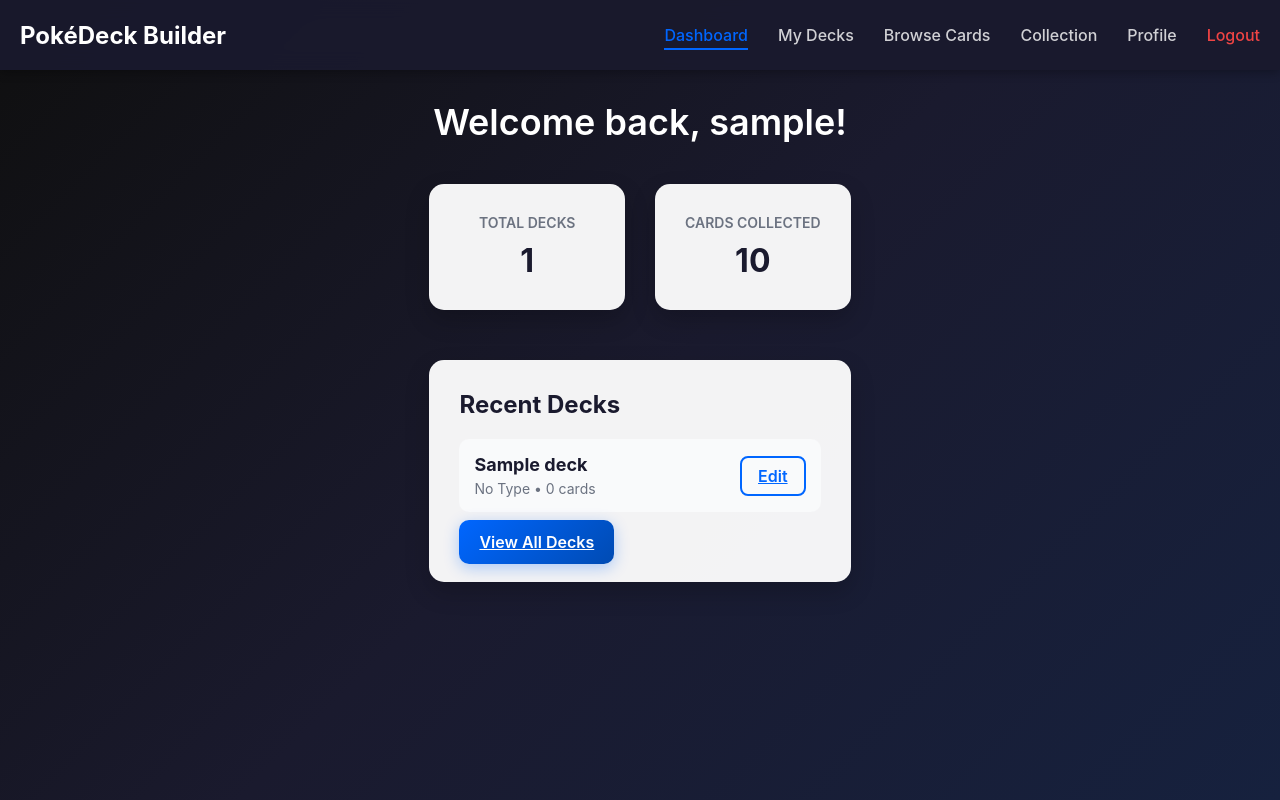
After one commit to TipperTruong713/PokeDeckBuilder, a PHP site: page /dashboard.php in a window 1280 px wide. The commit adds this page. Run offline with PHP 8.4, Linux system fonts and the light colour scheme; the visitor is signed in with stand-in values (Sample User, id 1); data comes from the database, SQL or seed files in the repository; tables that the repository leaves empty hold one stand-in row (values such as "Sample post").

Commit message:
implement dashboard feature for user & update nav links

```diff
--- a/Final Demo/browse_cards.php
+++ b/Final Demo/browse_cards.php
@@ -83,7 +83,7 @@
                 <span>PokéDeck Builder</span>
             </div>
             <div class="nav-links">
-                <a href="dashboard.html" class="nav-link">Dashboard</a>
+                <a href="dashboard.php" class="nav-link">Dashboard</a>
                 <a href="mydecks.html" class="nav-link">My Decks</a>
                 <a href="browse_cards.php" class="nav-link active">Browse Cards</a>
                 <a href="collection.html" class="nav-link">Collection</a>
--- /dev/null
+++ b/Final Demo/dashboard.php
@@ -0,0 +1,155 @@
+<?php
+session_start();
+
+error_reporting(E_ALL);
+ini_set('display_errors', 1);
+
+// Check if user is logged in
+if (!isset($_SESSION['user_ID'])) {
+    header("Location: index.html");
+    exit();
+}
+
+$user_id = $_SESSION['user_ID'];
+
+// Database connection
+$conn = new mysqli("localhost", "root", "", "PokeDeckBuilder");
+
+if ($conn->connect_error) {
+    die("Connection failed: " . $conn->connect_error);
+}
+
+// Get total decks count
+$sql = "SELECT COUNT(*) as total_decks FROM Deck WHERE User_ID = ?";
+$stmt = $conn->prepare($sql);
+$stmt->bind_param("i", $user_id);
+$stmt->execute();
+$result = $stmt->get_result();
+$total_decks = $result->fetch_assoc()['total_decks'];
+$stmt->close();
+
+// Get total cards collected
+$sql = "SELECT SUM(Quantity_In_Collection) as total_cards
+        FROM Collections_Cards cc
+        JOIN Collection c ON cc.Collection_ID = c.Collection_ID
+        WHERE c.User_ID = ?";
+$stmt = $conn->prepare($sql);
+$stmt->bind_param("i", $user_id);
+$stmt->execute();
+$result = $stmt->get_result();
+$total_cards = $result->fetch_assoc()['total_cards'] ?? 0;
+$stmt->close();
+
+// Get recent decks (limit to 3)
+$sql = "SELECT d.Deck_ID, d.Deck_Name, d.Deck_Type,
+        COUNT(dc.Card_ID) as card_count,
+        GROUP_CONCAT(DISTINCT pc.Type) as types
+        FROM Deck d
+        LEFT JOIN Deck_Cards dc ON d.Deck_ID = dc.Deck_ID
+        LEFT JOIN Card c ON dc.Card_ID = c.Card_ID
+        LEFT JOIN Pokemon_Card pc ON c.Card_ID = pc.Card_ID
+        WHERE d.User_ID = ?
+        GROUP BY d.Deck_ID
+        ORDER BY d.Deck_ID DESC
+        LIMIT 3";
+
+$stmt = $conn->prepare($sql);
+$stmt->bind_param("i", $user_id);
+$stmt->execute();
+$recent_decks = $stmt->get_result();
+$stmt->close();
+
+// Get username
+$sql = "SELECT Username FROM User WHERE User_ID = ?";
+$stmt = $conn->prepare($sql);
+$stmt->bind_param("i", $user_id);
+$stmt->execute();
+$result = $stmt->get_result();
+$username = $result->fetch_assoc()['Username'];
+$stmt->close();
+
+?>
+<!DOCTYPE html>
+<html lang="en">
+<head>
+    <meta charset="UTF-8">
+    <meta name="viewport" content="width=device-width, initial-scale=1.0">
+    <title>Pokemon Deck Builder - Dashboard</title>
+    <link rel="stylesheet" href="styles.css">
+</head>
+<body>
+    <!-- Navigation Header -->
+    <nav class="navbar">
+        <div class="nav-container">
+            <div class="nav-logo">
+                <span>PokéDeck Builder</span>
+            </div>
+            <div class="nav-links">
+                <a href="dashboard.php" class="nav-link active">Dashboard</a>
+                <a href="mydecks.html" class="nav-link">My Decks</a>
+                <a href="browse_cards.php" class="nav-link">Browse Cards</a>
+                <a href="collection.html" class="nav-link">Collection</a>
+                <a href="profile.html" class="nav-link">Profile</a>
+                <a href="index.html" class="nav-link logout">Logout</a>
+            </div>
+        </div>
+    </nav>
+
+    <!-- Main Dashboard Content -->
+    <div class="dashboard-container">
+        <!-- Welcome Section -->
+        <div class="welcome-section">
+            <h1>Welcome back, <?php echo htmlspecialchars($username); ?>!</h1>
+        </div>
+
+        <!-- Quick Stats -->
+        <div class="stats-grid">
+            <div class="stat-card">
+                <div class="stat-content">
+                    <h3>Total Decks</h3>
+                    <p class="stat-number"><?php echo $total_decks; ?></p>
+                </div>
+            </div>
+            <div class="stat-card">
+                <div class="stat-content">
+                    <h3>Cards Collected</h3>
+                    <p class="stat-number"><?php echo $total_cards; ?></p>
+                </div>
+            </div>
+        </div>
+
+        <!-- Main Content Grid -->
+        <div class="content-grid">
+            <!-- Recent Decks Section -->
+            <div class="content-card full-width">
+                <h2>Recent Decks</h2>
+                <div class="deck-list">
+                    <?php
+                    if ($recent_decks->num_rows > 0) {
+                        while ($deck = $recent_decks->fetch_assoc()) {
+                            $types = $deck['types'] ? explode(',', $deck['types']) : [];
+                            $type_display = !empty($types) ? implode('/', $types) . ' Type' : 'No Type';
+                    ?>
+                    <div class="deck-item">
+                        <div class="deck-info">
+                            <h4><?php echo htmlspecialchars($deck['Deck_Name']); ?></h4>
+                            <p><?php echo htmlspecialchars($type_display); ?> • <?php echo $deck['card_count']; ?> cards</p>
+                        </div>
+                        <a href="deck-editor.php?deck_id=<?php echo $deck['Deck_ID']; ?>" class="edit-btn">Edit</a>
+                    </div>
+                    <?php
+                        }
+                    } else {
+                    ?>
+                    <p style="text-align: center; color: #6b7280; padding: 20px;">No decks created yet. Start building your first deck!</p>
+                    <?php } ?>
+                </div>
+                <a href="mydecks.php" class="action-btn">View All Decks</a>
+            </div>
+        </div>
+    </div>
+</body>
+</html>
+<?php
+$conn->close();
+?>
```
